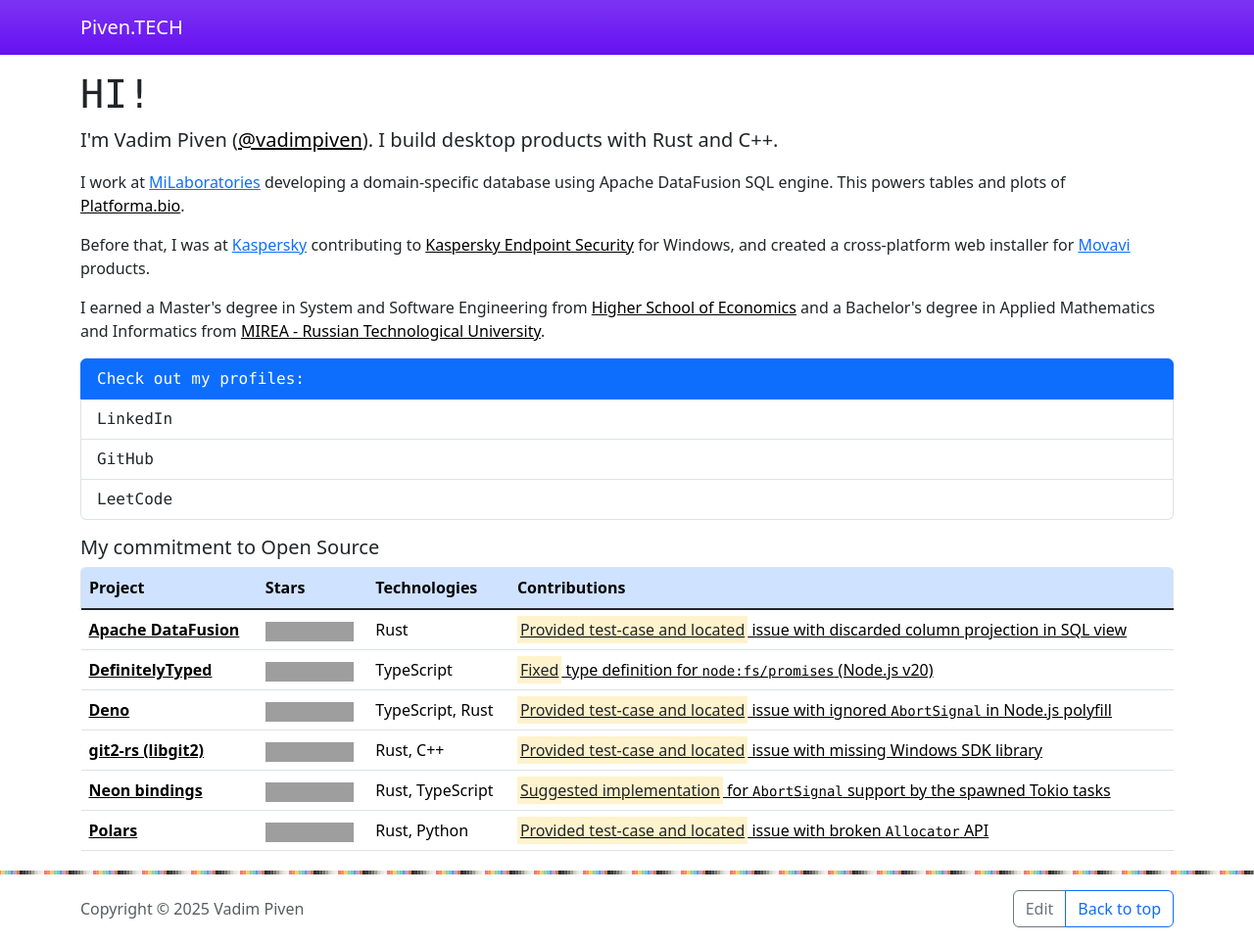
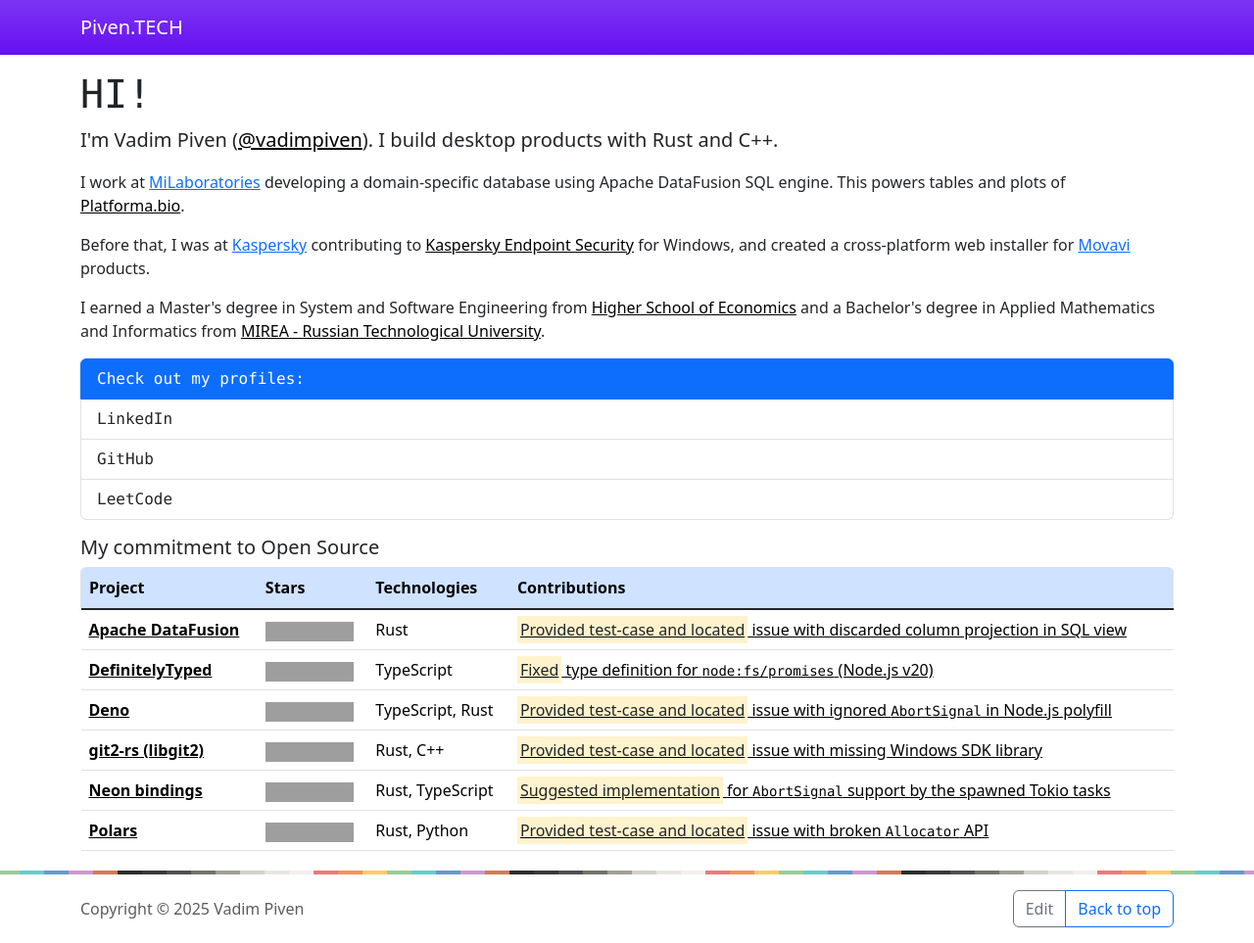
Before and after one commit to vadimpiven/vadimpiven, a Jekyll site: the page built from index.html, in a window 1280 px wide. Shown: the whole page at 98% size. Built offline with Jekyll 4.4.1, drawn with Linux system fonts in a browser that asks for light colours; grey boxes are pictures that could not be loaded.

Commit message:
animation fix 5

```diff
--- a/assets/css/custom.css
+++ b/assets/css/custom.css
@@ -43,8 +43,8 @@
 /* Animated stripe at bottom */
 .animated-stripe {
   background-repeat: repeat-x !important;
-  background-size: 50px 4px !important;
-  animation: scroll-stripe 1s linear infinite;
+  background-size: 400px 4px !important;
+  animation: scroll-stripe 2s linear infinite;
 }
 
 @keyframes scroll-stripe {
@@ -52,6 +52,6 @@
     background-position-x: 0px;
   }
   100% {
-    background-position-x: -50px;
+    background-position-x: 400px;
   }
 }
```
